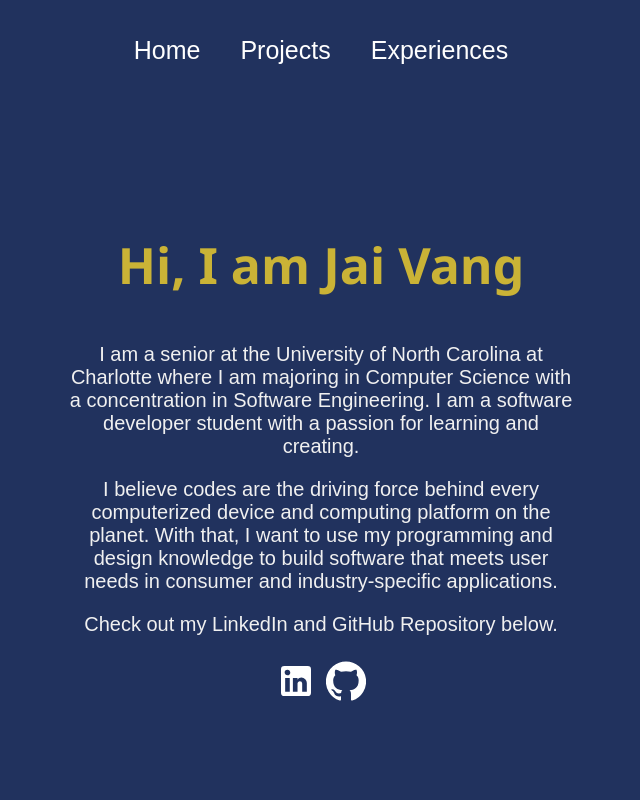
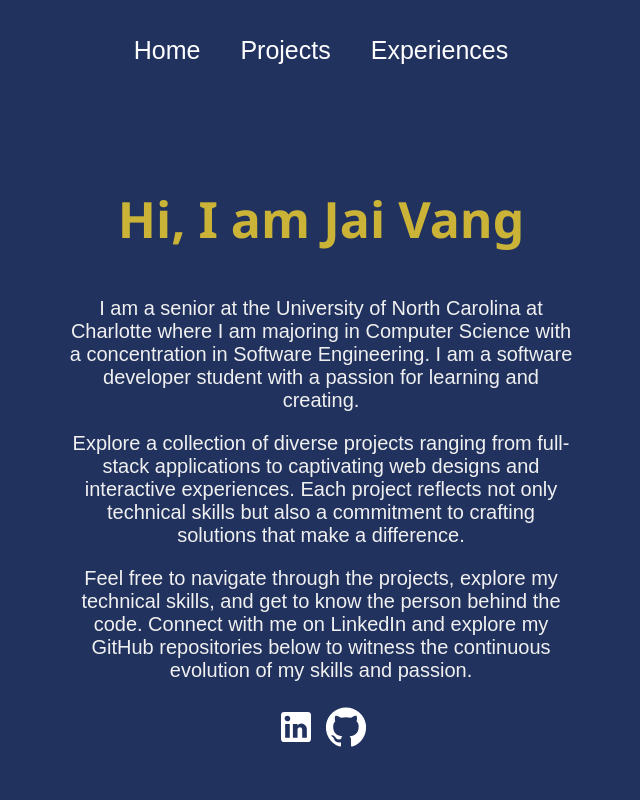
Before and after one commit to jvang0620/Personal-Portfolio, a React (Create React App) app: page / in a window 1280 px wide. Shown: the top 800 px of the page, without its empty margins (319-959 px from the left). Built offline with nearby package versions, Linux system fonts and the light colour scheme.

Commit message:
adding to readme, fixing homepage paragraphs

```diff
--- a/src/pages/Home.js
+++ b/src/pages/Home.js
@@ -15,13 +15,12 @@ function Home() {
             concentration in Software Engineering. I am a software developer student with a passion for learning and creating.
           </p>
           <p>
-            I believe codes are the driving force behind every computerized device and
-            computing platform on the planet. With that, I want to use my programming
-            and design knowledge to build software that meets user needs in consumer
-            and industry-specific applications.
+            Explore a collection of diverse projects ranging from full-stack applications to captivating web designs and interactive
+            experiences. Each project reflects not only technical skills but also a commitment to crafting solutions that make a difference.
           </p>
           <p>
-            Check out my LinkedIn and GitHub Repository below.
+            Feel free to navigate through the projects, explore my technical skills, and get to know the person behind the code.
+            Connect with me on LinkedIn and explore my GitHub repositories below to witness the continuous evolution of my skills and passion.
           </p>
 
           {/* LinkedIn */}
```
Also changed, not shown: README..md/README.md (added), imgs/homepage.PNG (added), 1 other file (tests, documents, lock files or other folders).
